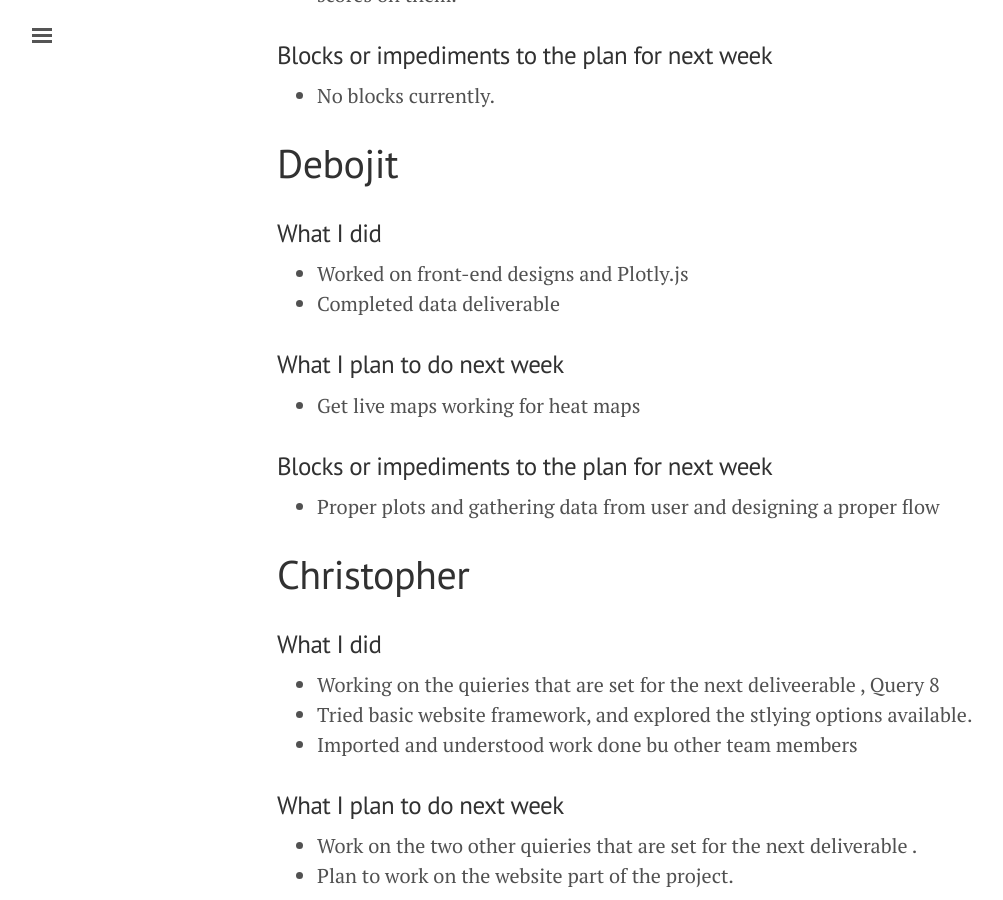
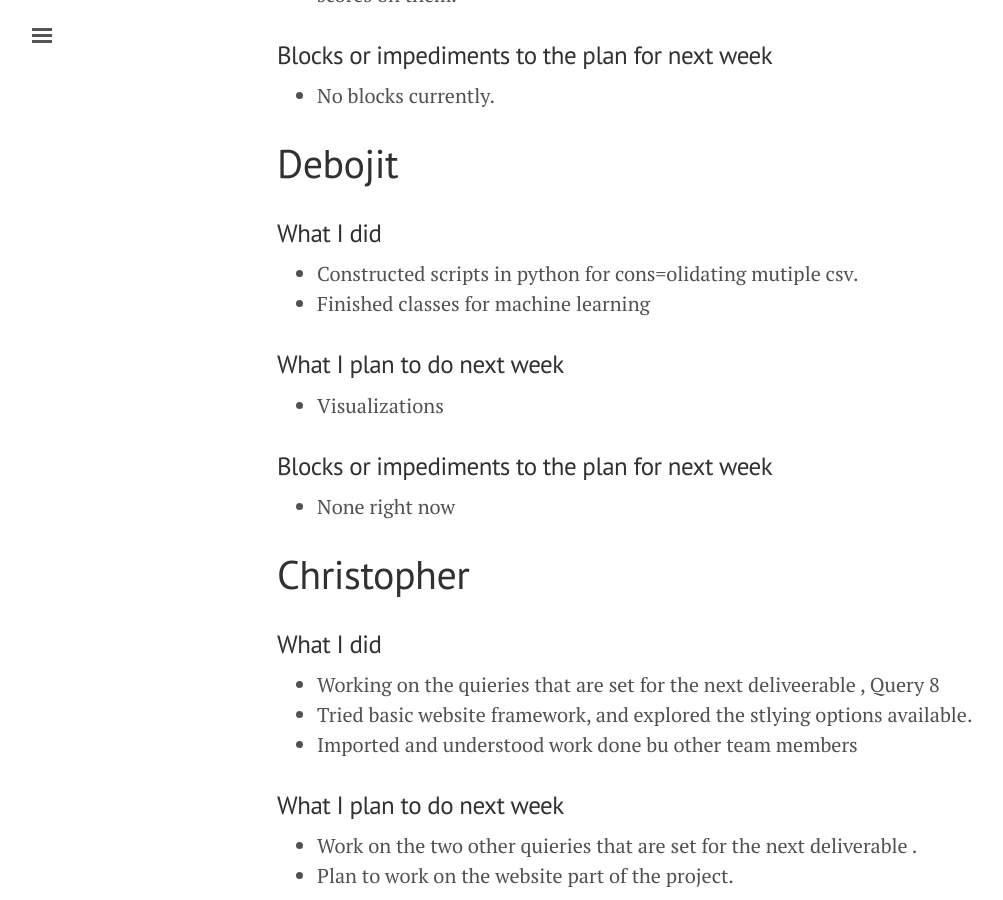
Before and after one commit to titu1994/IDS-Course-Project, a Jekyll site: the page built from _posts/2018-04-13-weekly-report-10.md, in a window 1280 px wide and 900 px high, scrolled down 1212 px. Shown: the whole window, without its empty margins (3-1006 px from the left). Built offline with Jekyll 4.4.1, drawn with Linux system fonts in a browser that asks for light colours.

Commit message:
weekly updates

```diff
--- a/_posts/2018-04-13-weekly-report-10.md
+++ b/_posts/2018-04-13-weekly-report-10.md
@@ -42,14 +42,14 @@ title: Weekly Report 1- - April 07 2018 - April 13 2018
 # Debojit
 
 ### What I did
-- Worked on front-end designs and Plotly.js
-- Completed data deliverable
+- Constructed scripts in python for cons=olidating mutiple csv.
+- Finished classes for machine learning
 
 ### What I plan to do next week
-- Get live maps working for heat maps
+- Visualizations
 
 ### Blocks or impediments to the plan for next week
-- Proper plots and gathering data from user and designing a proper flow
+- None right now
 
 # Christopher
 
```
